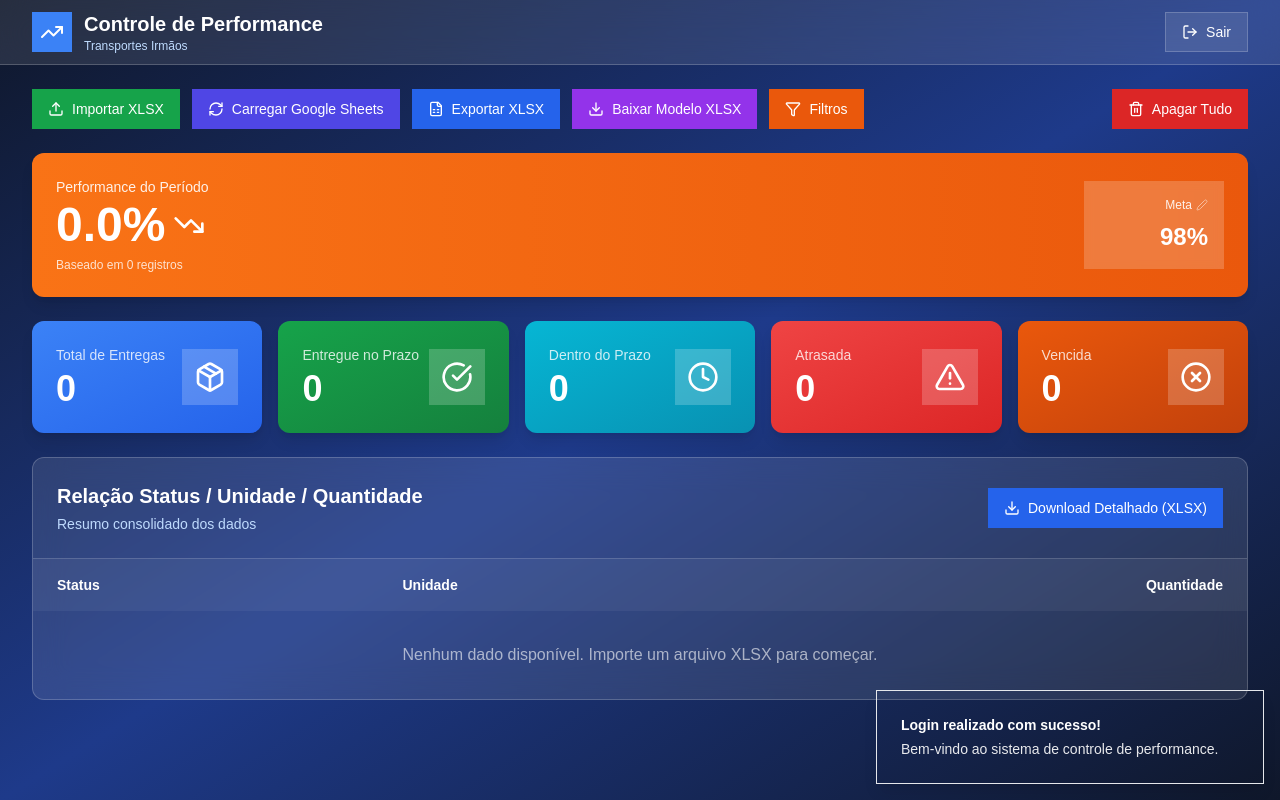
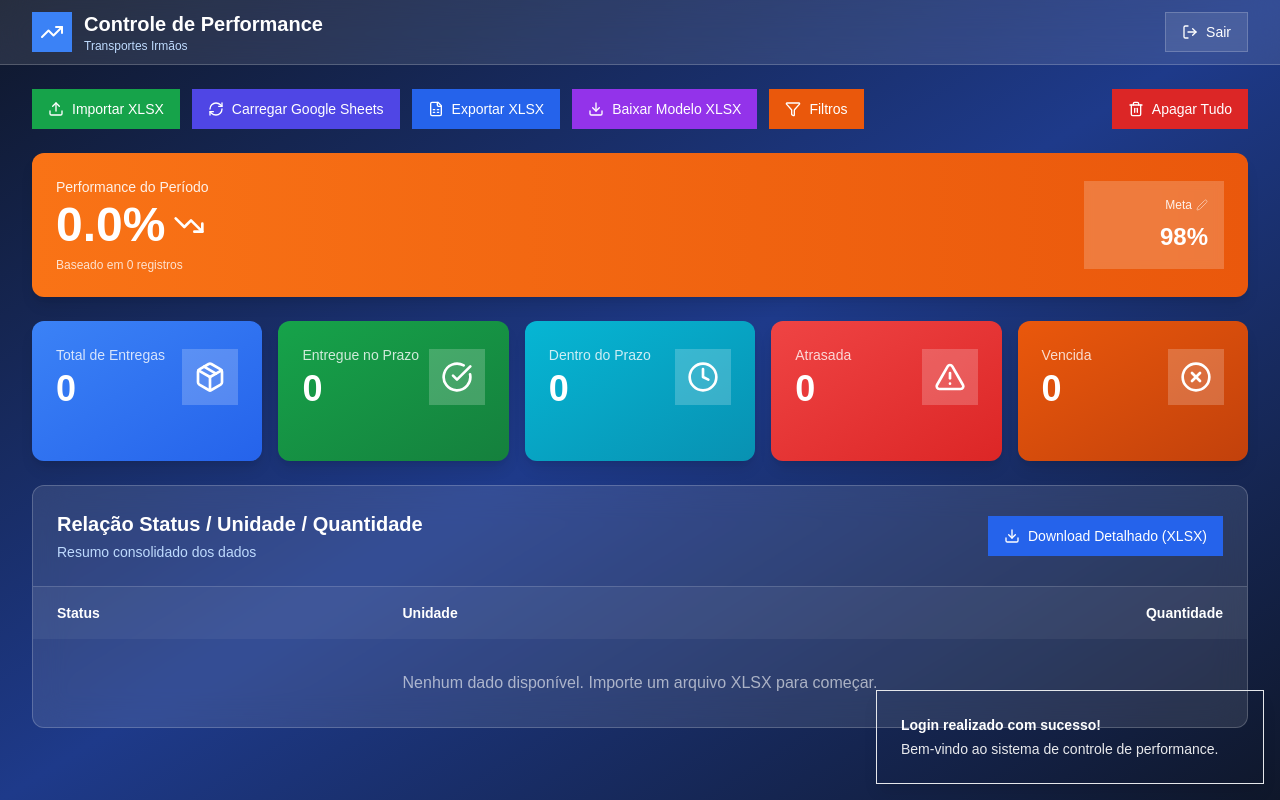
Before and after one commit to nuvixlabs/perfomance, a React (Vite) app: page / in a window 1280 px wide. Both pictures are taken after a click on the button "Entrar". Built offline with nearby package versions, Linux system fonts and the light colour scheme.

Commit message:
Feature: Status cards agora exportam relatórios XLSX por status

```diff
--- a/src/components/StatusCards.jsx
+++ b/src/components/StatusCards.jsx
@@ -1,6 +1,8 @@
 import React from 'react';
 import { motion } from 'framer-motion';
-import { Package, Clock, CheckCircle, AlertTriangle, XCircle, AlertCircle } from 'lucide-react';
+import { Package, Clock, CheckCircle, AlertTriangle, XCircle, Download } from 'lucide-react';
+import { exportToXLSX } from '../lib/dataUtils';
+import { toast } from './ui/use-toast';
 
 function StatusCards({ data }) {
   // Count unique Nro. Entrega
@@ -16,54 +18,101 @@ function StatusCards({ data }) {
   const atrasada = data.filter(item => checkSLA2(item, 'ATRASADA')).length;
   const vencida = data.filter(item => checkSLA2(item, 'VENCIDA')).length;
 
+  // Export handler for each status
+  const handleExportByStatus = (statusName, statusValue) => {
+    let filteredData = [];
+
+    if (statusName === 'Total de Entregas') {
+      filteredData = data;
+    } else if (statusValue) {
+      filteredData = data.filter(item => checkSLA2(item, statusValue));
+    }
+
+    if (filteredData.length === 0) {
+      toast({
+        title: "Nenhum dado",
+        description: `Não há registros com status "${statusName}".`,
+        variant: "destructive"
+      });
+      return;
+    }
+
+    try {
+      const fileName = `relatorio-${statusName.toLowerCase().replace(/\s+/g, '-')}-${new Date().toISOString().split('T')[0]}`;
+      exportToXLSX(filteredData, fileName);
+      toast({
+        title: "Relatório exportado!",
+        description: `${filteredData.length} registros exportados para Excel.`
+      });
+    } catch (error) {
+      console.error(error);
+      toast({
+        title: "Erro na exportação",
+        description: "Não foi possível gerar o arquivo XLSX.",
+        variant: "destructive"
+      });
+    }
+  };
+
   const cards = [
     {
       title: 'Total de Entregas',
       value: totalEntregas,
       icon: Package,
       color: 'from-blue-500 to-blue-600',
-      iconBg: 'bg-blue-500'
+      iconBg: 'bg-blue-500',
+      statusValue: null
     },
     {
       title: 'Entregue no Prazo',
       value: entregueNoPrazo,
       icon: CheckCircle,
       color: 'from-green-600 to-green-700',
-      iconBg: 'bg-green-600'
+      iconBg: 'bg-green-600',
+      statusValue: 'ENTREGUE NO PRAZO'
     },
     {
       title: 'Dentro do Prazo',
       value: dentroPrazo,
       icon: Clock,
       color: 'from-cyan-500 to-cyan-600',
-      iconBg: 'bg-cyan-500'
+      iconBg: 'bg-cyan-500',
+      statusValue: 'DENTRO DO PRAZO'
     },
     {
       title: 'Atrasada',
       value: atrasada,
       icon: AlertTriangle,
       color: 'from-red-500 to-red-600',
-      iconBg: 'bg-red-500'
+      iconBg: 'bg-red-500',
+      statusValue: 'ATRASADA'
     },
     {
       title: 'Vencida',
       value: vencida,
       icon: XCircle,
       color: 'from-orange-600 to-orange-700',
-      iconBg: 'bg-orange-600'
+      iconBg: 'bg-orange-600',
+      statusValue: 'VENCIDA'
     }
   ];
 
   return (
     <div className="grid grid-cols-1 sm:grid-cols-2 lg:grid-cols-5 gap-4">
       {cards.map((card, index) => (
-        <motion.div
+        <motion.button
           key={card.title}
           initial={{ opacity: 0, y: 20 }}
           animate={{ opacity: 1, y: 0 }}
           transition={{ delay: index * 0.1 }}
-          className={`bg-gradient-to-br ${card.color} rounded-xl p-6 shadow-lg hover:shadow-xl transition-shadow duration-300`}
+          onClick={() => handleExportByStatus(card.title, card.statusValue)}
+          className={`relative bg-gradient-to-br ${card.color} rounded-xl p-6 shadow-lg hover:shadow-xl transition-all duration-300 transform hover:scale-105 cursor-pointer group text-left`}
         >
+          {/* Download icon appears on hover */}
+          <div className="absolute top-3 right-3 opacity-0 group-hover:opacity-100 transition-opacity duration-300">
+            <Download className="w-5 h-5 text-white/80" />
+          </div>
+
           <div className="flex items-center justify-between">
             <div>
               <p className="text-white/80 text-xs lg:text-sm font-medium mb-1 break-words">{card.title}</p>
@@ -73,7 +122,12 @@ function StatusCards({ data }) {
               <card.icon className="w-6 h-6 lg:w-8 lg:h-8 text-white" />
             </div>
           </div>
-        </motion.div>
+
+          {/* Subtle hint text */}
+          <p className="text-white/60 text-xs mt-3 opacity-0 group-hover:opacity-100 transition-opacity duration-300">
+            Clique para exportar relatório
+          </p>
+        </motion.button>
       ))}
     </div>
   );
```
